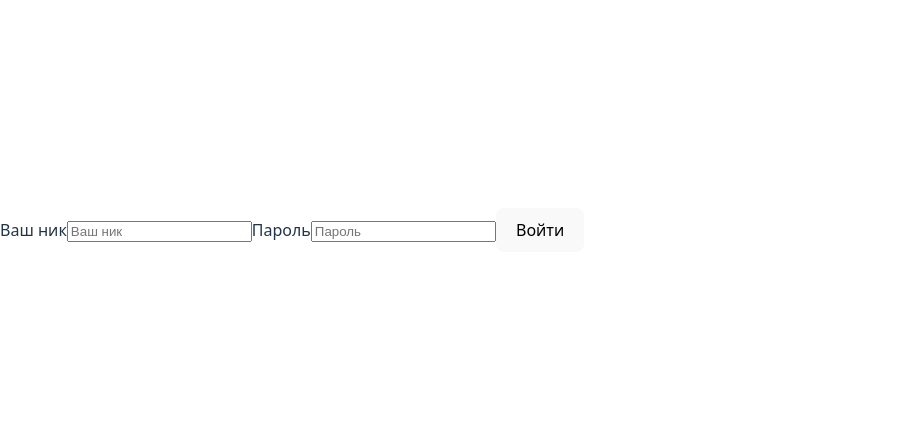
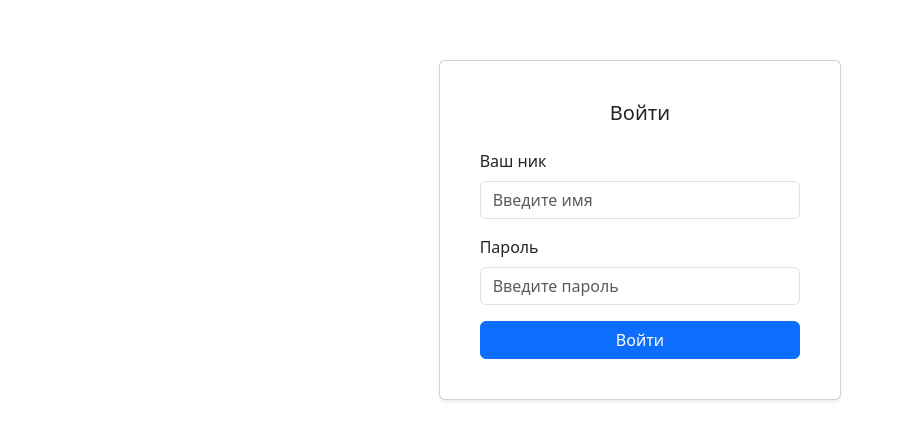
Before and after one commit to Elflight/frontend-project-12, a React (Vite) app in the folder frontend/: page /login in a window 1280 px wide. Shown: the part 170-610 px from the top of the page, without its empty margins (0-903 px from the left). Built offline with nearby package versions, Linux system fonts and the light colour scheme.

Commit message:
auth form editing

```diff
--- a/frontend/index.html
+++ b/frontend/index.html
@@ -6,7 +6,7 @@
     <title>Vite + React</title>
   </head>
   <body>
-    <div id="root"></div>
+    <div id="root" style="width: 100%;"></div>
     <script type="module" src="/src/main.jsx"></script>
   </body>
 </html>
--- a/frontend/package.json
+++ b/frontend/package.json
@@ -15,8 +15,10 @@
     "@hexlet/chat-server": "^2.0.4",
     "@reduxjs/toolkit": "^2.8.2",
     "axios": "^1.10.0",
+    "bootstrap": "^5.3.7",
     "formik": "^2.4.6",
     "react": "^19.1.0",
+    "react-bootstrap": "^2.10.10",
     "react-dom": "^19.1.0",
     "react-redux": "^9.2.0",
     "react-router-dom": "^7.6.2"
--- a/frontend/src/App.jsx
+++ b/frontend/src/App.jsx
@@ -9,6 +9,8 @@ import NotfoundPage from './pages/notfound.jsx'
 
 import ProtectedRoute from './components/ProtectedRoute.jsx';
 import GuestRoute from './components/GuestRoute.jsx'
+
+import 'bootstrap/dist/css/bootstrap.min.css'
 
 function App() {
   return (
--- a/frontend/src/pages/login.jsx
+++ b/frontend/src/pages/login.jsx
@@ -1,43 +1,91 @@
-import React from 'react'
+import React, { useState } from 'react'
 import { useNavigate } from 'react-router-dom'
-import { Formik, Field, Form } from 'formik'
+import { useFormik } from 'formik'
 import { useDispatch } from 'react-redux'
 import { login } from '../slices/authSlice'
 import axios from 'axios'
+
+import Container from 'react-bootstrap/Container'
+import Row from 'react-bootstrap/Row'
+import Col from 'react-bootstrap/Col'
+import Card from 'react-bootstrap/Card'
+import Form from 'react-bootstrap/Form'
+import Button from 'react-bootstrap/Button'
+import Alert from 'react-bootstrap/Alert'
 
 
 const LoginPage = () => {
   const dispatch = useDispatch();
   const navigate = useNavigate();
+  const [authError, setAuthError] = useState(null)
 
-  return (
-    <Formik
-      initialValues={{
+  const formik = useFormik({
+    initialValues: {
       username: '',
       password: '',
-      }}
-      onSubmit={async (values, { setSubmitting, setErrors }) => {
+    },
+    onSubmit: async (values, { setSubmitting }) => {
       try {
         const response = await axios.post('/api/v1/login', values)
         dispatch(login(response.data));
         navigate('/');
-        } catch (error) {
-          setErrors({ password: error.message });
+      } catch {
+        setAuthError('Неверные имя пользователя или пароль');
       } finally {
         setSubmitting(false)
       }
-      }}
+    }
+  })
+
+  return (
+    <Container fluid className="h-100">
+      <Row className="justify-content-center align-items-center h-100">
+        <Col xs={12} md={6} lg={4}>
+          <Card className="p-4 shadow-sm">
+            <Card.Body>
+              <Card.Title className="mb-4 text-center">Войти</Card.Title>
+
+              {authError && <Alert variant="danger">{authError}</Alert>}
+
+              <Form onSubmit={formik.handleSubmit}>
+                <Form.Group className="mb-3" controlId="username">
+                  <Form.Label>Ваш ник</Form.Label>
+                  <Form.Control
+                    type="text"
+                    name="username"
+                    placeholder="Введите имя"
+                    value={formik.values.username}
+                    onChange={formik.handleChange}
+                    isInvalid={!!authError}
+                  />
+                </Form.Group>
+
+                <Form.Group className="mb-3" controlId="password">
+                  <Form.Label>Пароль</Form.Label>
+                  <Form.Control
+                    type="password"
+                    name="password"
+                    placeholder="Введите пароль"
+                    value={formik.values.password}
+                    onChange={formik.handleChange}
+                    isInvalid={!!authError}
+                  />
+                </Form.Group>
+
+                <Button
+                  variant="primary"
+                  type="submit"
+                  className="w-100"
+                  disabled={formik.isSubmitting}
                 >
-      <Form>
-        <label htmlFor="username">Ваш ник</label>
-        <Field id="username" name="username" placeholder="Ваш ник" />
-
-        <label htmlFor="password">Пароль</label>
-        <Field id="password" name="password" placeholder="Пароль" type="password"/>
-
-        <button type="submit">Войти</button>
+                  Войти
+                </Button>
               </Form>
-    </Formik>
+            </Card.Body>
+          </Card>
+        </Col>
+      </Row>
+    </Container>
   )
 }
 
```
Also changed, not shown: 1 other file (tests, documents, lock files or other folders). Lines whose indentation alone changed are shown as unchanged.
